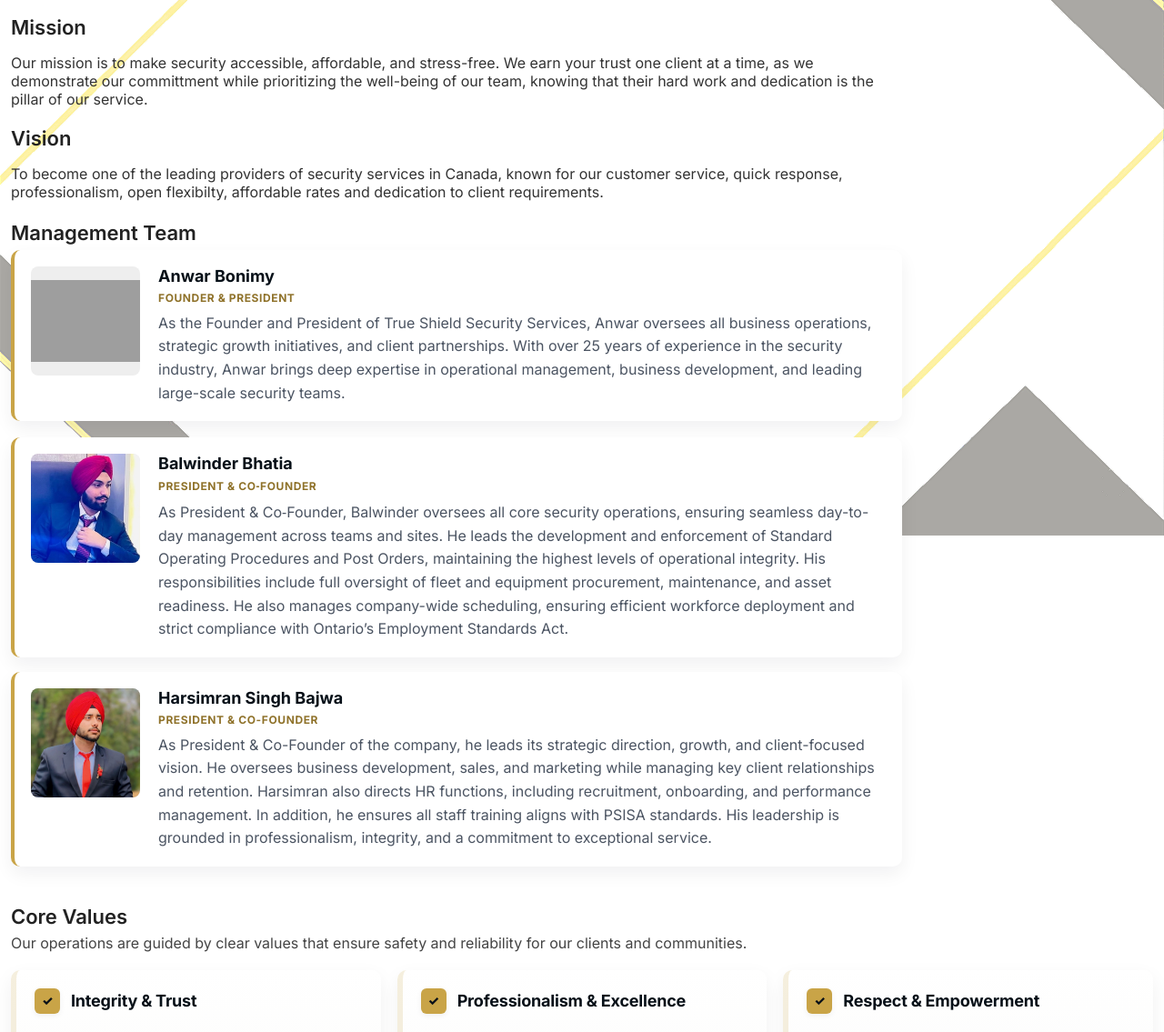
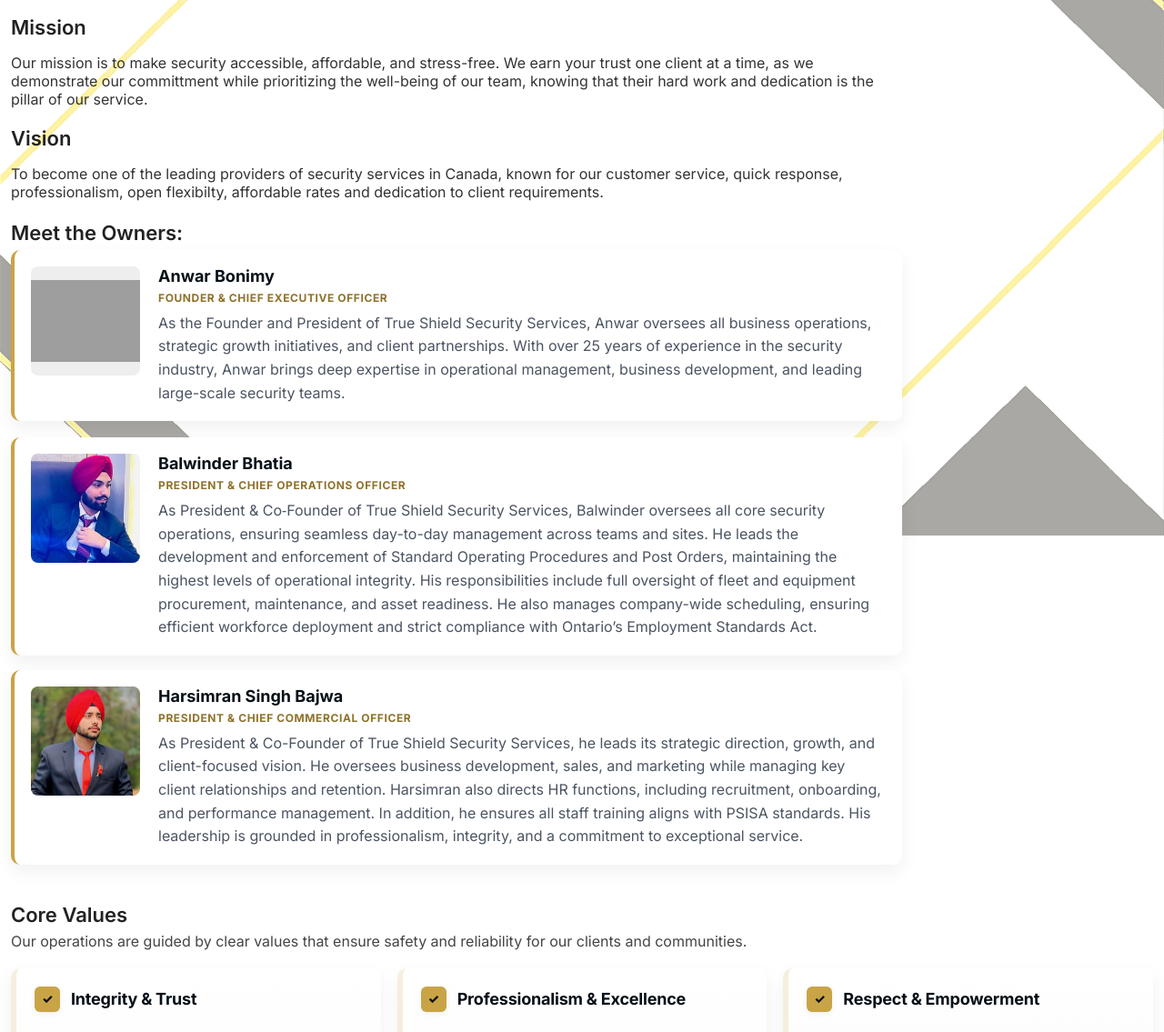
Before and after one commit to alexstirpe/trueshieldsecurity.ca, a website: page about.html in a window 1280 px wide. Shown: the part 211-1346 px from the top of the page at 91% size. Drawn offline with Linux system fonts and the light colour scheme; grey boxes are pictures that could not be loaded.

Commit message:
Updated as per meeting instructions & notes - updating titles and the Hero landing page

```diff
--- a/about.html
+++ b/about.html
@@ -76,7 +76,7 @@
 					<h2 style="margin-top:20px;">Vision</h2>
 					<p style="color:#333;">To become one of the leading providers of security services in Canada, known for our customer service, quick response, professionalism, open flexibilty, affordable rates and dedication to client requirements.</p>
 
-					<h2 style="margin-top:22px;">Management Team</h2>
+					<h2 style="margin-top:22px;">Meet the Owners:</h2>
 					<!-- Founder block consolidated below -->
 
 						<!-- Founder and management team (now using structured cards) -->
@@ -84,7 +84,7 @@
 							<div class="avatar"><a href="https://www.linkedin.com/in/anwar-bonimy-b022211bb/" target="_blank" rel="noopener noreferrer"><img src="/assets/anwar.jpg" alt="Anwar Bonimy" loading="lazy"></a></div>
 							<div class="content">
 				<h4 class="no-hover">Anwar Bonimy</h4>
-								<div class="title">Founder &amp; President</div>
+								<div class="title">Founder &amp; Chief Executive Officer</div>
 								<p>As the Founder and President of True Shield Security Services, Anwar oversees all business operations, strategic growth initiatives, and client partnerships. With over 25 years of experience in the security industry, Anwar brings deep expertise in operational management, business development, and leading large-scale security teams.</p>
 							</div>
 						</div>
@@ -94,8 +94,8 @@
 							<div class="avatar"><img src="assets/balwinder.jpeg" alt="Balwinder Bhatia" loading="lazy"></div>
 							<div class="content">
 								<h4 class="no-hover">Balwinder Bhatia</h4>
-								<div class="title">President &amp; Co‑Founder</div>
-								<p>As President &amp; Co‑Founder, Balwinder oversees all core security operations, ensuring seamless day-to-day management across teams and sites. He leads the development and enforcement of Standard Operating Procedures and Post Orders, maintaining the highest levels of operational integrity. His responsibilities include full oversight of fleet and equipment procurement, maintenance, and asset readiness. He also manages company-wide scheduling, ensuring efficient workforce deployment and strict compliance with Ontario’s Employment&nbsp;Standards&nbsp;Act.</p>
+								<div class="title">President &amp; Chief Operations Officer</div>
+								<p>As President &amp; Co‑Founder of True Shield Security Services, Balwinder oversees all core security operations, ensuring seamless day-to-day management across teams and sites. He leads the development and enforcement of Standard Operating Procedures and Post Orders, maintaining the highest levels of operational integrity. His responsibilities include full oversight of fleet and equipment procurement, maintenance, and asset readiness. He also manages company-wide scheduling, ensuring efficient workforce deployment and strict compliance with Ontario’s Employment&nbsp;Standards&nbsp;Act.</p>
 							</div>
 						</div>
 
@@ -103,8 +103,8 @@
 							<div class="avatar"><a href="https://www.linkedin.com/in/harsimran-singh-bajwa-428810311/" target="_blank" rel="noopener noreferrer"><img src="assets/harsimran.jpeg" alt="Harsimran Bajwa" loading="lazy"></a></div>
 							<div class="content">
 								<h4 class="no-hover">Harsimran Singh Bajwa</h4>
-								<div class="title">President &amp; Co-Founder</div>
-								<p>As President &amp; Co-Founder of the company, he leads its strategic direction, growth, and client-focused vision. He oversees business development, sales, and marketing while managing key client relationships and retention. Harsimran also directs HR functions, including recruitment, onboarding, and performance management. In addition, he ensures all staff training aligns with PSISA standards. His leadership is grounded in professionalism, integrity, and a commitment to exceptional service.</p>
+								<div class="title">President &amp; Chief Commercial Officer</div>
+								<p>As President &amp; Co-Founder of True Shield Security Services, he leads its strategic direction, growth, and client-focused vision. He oversees business development, sales, and marketing while managing key client relationships and retention. Harsimran also directs HR functions, including recruitment, onboarding, and performance management. In addition, he ensures all staff training aligns with PSISA standards. His leadership is grounded in professionalism, integrity, and a commitment to exceptional service.</p>
 							</div>
 						</div>
 					</div>
```
Also changed, not shown: home.html (+2 -1 lines).
